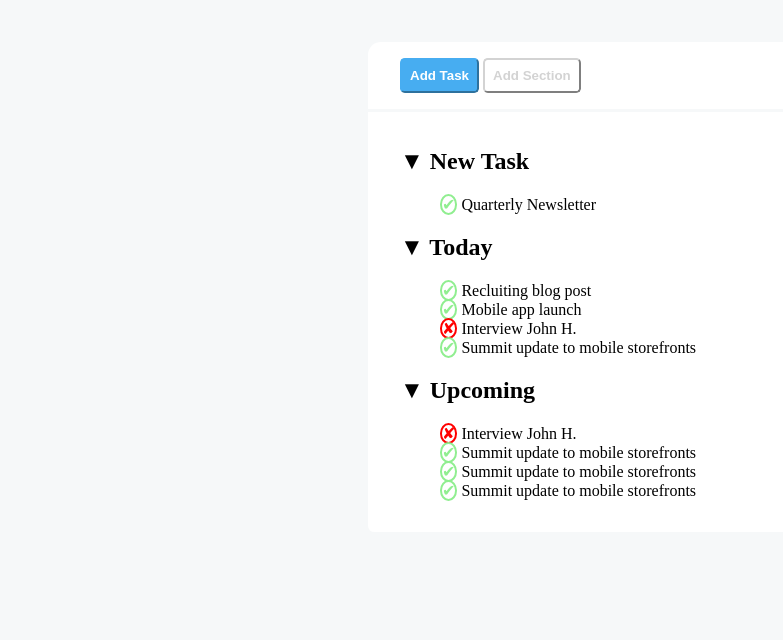
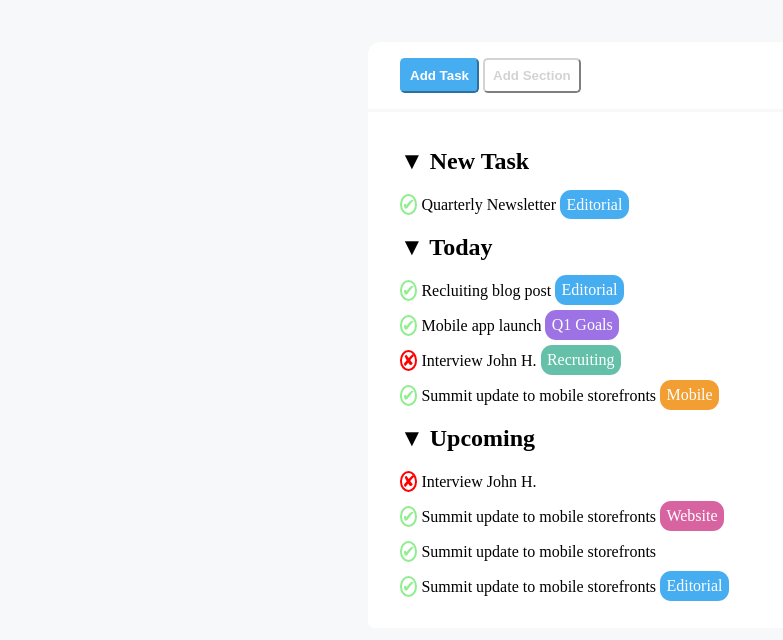
Before and after one commit to FlorianKomnino/html-css-toboolist, a plain HTML site: page index.html in a window 1280 px wide. Shown: the part 110-750 px from the top of the page, without its empty margins (0-783 px from the left). Drawn offline with Linux system fonts and the light colour scheme.

Commit message:
created the last part "task_type..."

```diff
--- a/css/style.css
+++ b/css/style.css
@@ -38,6 +38,15 @@ main {
     border-radius: 0rem 0rem 0.4rem 0.4rem;;
 }
 
+ul {
+    padding: 0;
+}
+
+li {
+    box-sizing: content-box;
+    margin: 1rem 0;
+}
+
 .add_task_button {
     background-color: #47adf1;
     border-radius: 0.3rem;
@@ -74,8 +83,44 @@ main {
     border-radius: 50%;
 }
 
+.task_type_editorial {
+    padding: 0.4rem;
+    border-radius: 0.7em;
+    background-color: #47adf1;
+    color: white;
+}
 
-/*
-    margin: 0;
-    margin: 0;
-    box-sizing: border-box; */
+.task_type_q1_goals {
+    padding: 0.4rem;
+    border-radius: 0.7em;
+    background-color: #9c72e4;
+    color: white;
+}
+
+.task_type_recruiting {
+    padding: 0.4rem;
+    border-radius: 0.7em;
+    background-color: #64c0a9;
+    color: white;
+}
+
+.task_type_mobile {
+    padding: 0.4rem;
+    border-radius: 0.7em;
+    background-color: #f29e33;
+    color: white;
+}
+
+.task_type_website {
+    padding: 0.4rem;
+    border-radius: 0.7em;
+    background-color: #d863a1;
+    color: white;
+}
+
+.task_type_sales {
+    padding: 0.4rem;
+    border-radius: 0.7em;
+    background-color: b0c926;
+    color: white;
+}
--- a/index.html
+++ b/index.html
@@ -39,7 +39,7 @@
 
             <ul>
                 <li class="task">
-                    <span class="task_done">&#10004;</span> Quarterly Newsletter
+                    <span class="task_done">&#10004;</span> Quarterly Newsletter <span class="task_type_editorial">Editorial</span>
                 </li>
             </ul>
 
@@ -49,19 +49,19 @@
             <h2>&#x25BC; Today</h2>
             <ul>
                 <li class="task">
-                    <span class="task_done">&#10004;</span> Recluiting blog post
+                    <span class="task_done">&#10004;</span> Recluiting blog post <span class="task_type_editorial">Editorial</span>
                 </li>
 
                 <li class="task">
-                    <span class="task_done">&#10004;</span> Mobile app launch
+                    <span class="task_done">&#10004;</span> Mobile app launch <span class="task_type_q1_goals">Q1 Goals</span>
                 </li>
 
                 <li class="task">
-                    <span class="task_not_done">&#10008;</span> Interview John H.
+                    <span class="task_not_done">&#10008;</span> Interview John H. <span class="task_type_recruiting">Recruiting</span>
                 </li>
 
                 <li class="task">
-                    <span class="task_done">&#10004;</span> Summit update to mobile storefronts
+                    <span class="task_done">&#10004;</span> Summit update to mobile storefronts <span class="task_type_mobile">Mobile</span>
                 </li>
             </ul>
         </section>
@@ -74,14 +74,14 @@
                 </li>
 
                 <li class="task">
-                    <span class="task_done">&#10004;</span> Summit update to mobile storefronts
+                    <span class="task_done">&#10004;</span> Summit update to mobile storefronts <span class="task_type_website">Website</span>
                 </li>
                 <li class="task">
-                    <span class="task_done">&#10004;</span> Summit update to mobile storefronts
+                    <span class="task_done">&#10004;</span> Summit update to mobile storefronts <span class="task_type_sales">Sales</span>
                 </li>
 
                 <li class="task">
-                    <span class="task_done">&#10004;</span> Summit update to mobile storefronts
+                    <span class="task_done">&#10004;</span> Summit update to mobile storefronts <span class="task_type_editorial">Editorial</span>
                 </li>
             </ul>
         </section>
```
